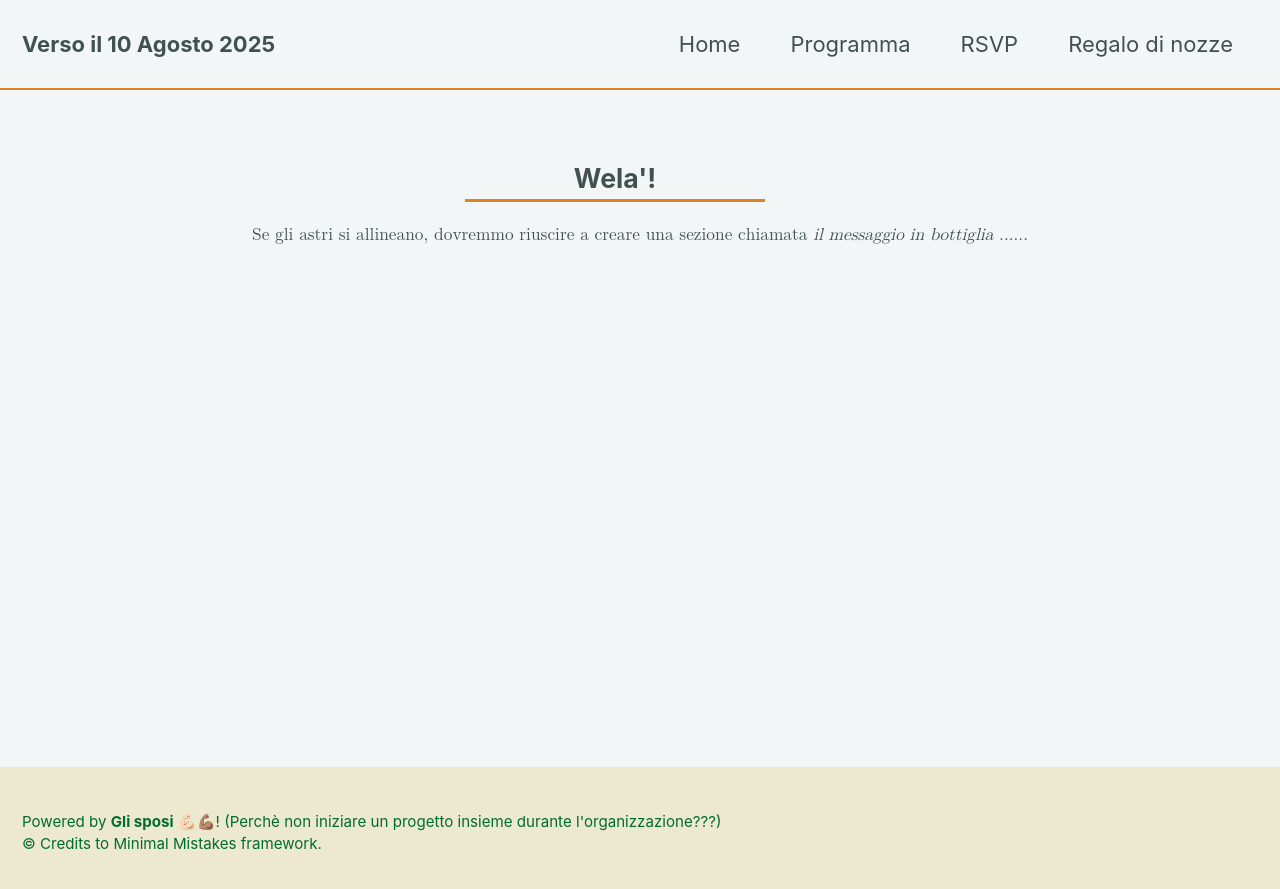
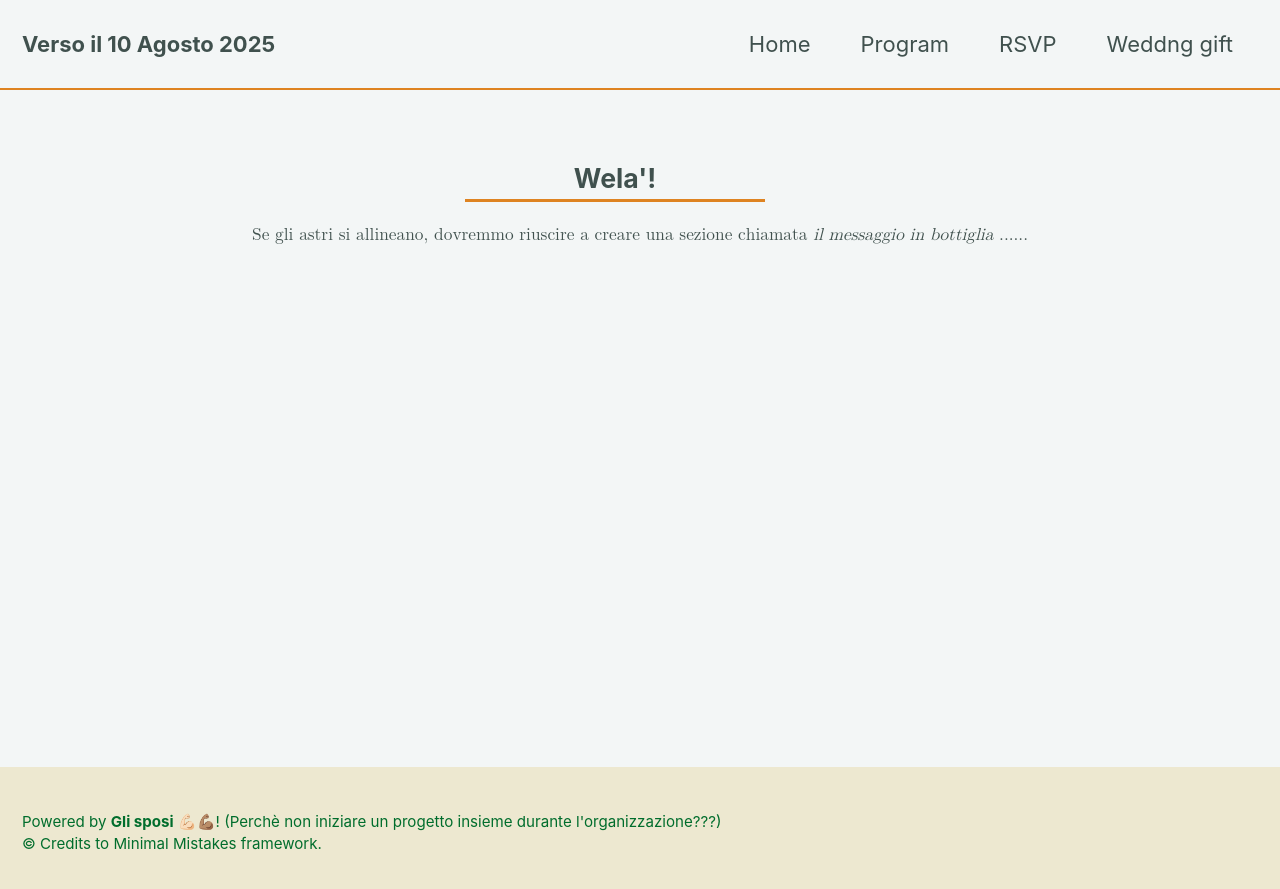
Before and after one commit to AmaliaBruk/Wedding, a Jekyll site: the page built from sayhi.md, in a window 1280 px wide. Shown: the top 889 px of the page. Built offline with Jekyll 4.4.1, drawn with Linux system fonts in a browser that asks for light colours; cached includes are drawn as plain includes.

Commit message:
Commit English text

```diff
--- a/_data/navigation.yml
+++ b/_data/navigation.yml
@@ -2,11 +2,11 @@
 main:
   - title: "Home"
     url: /#intro
-  - title: "Programma"
+  - title: "Program"
     url: /#agenda
   - title: "RSVP"
     url: /rsvp/
-  - title: "Regalo di nozze"
+  - title: "Weddng gift"
     url: /#listanozze
   # - title: "La nostra storia"
   #   url: /us/
```
Also changed, not shown: 3 other files.
